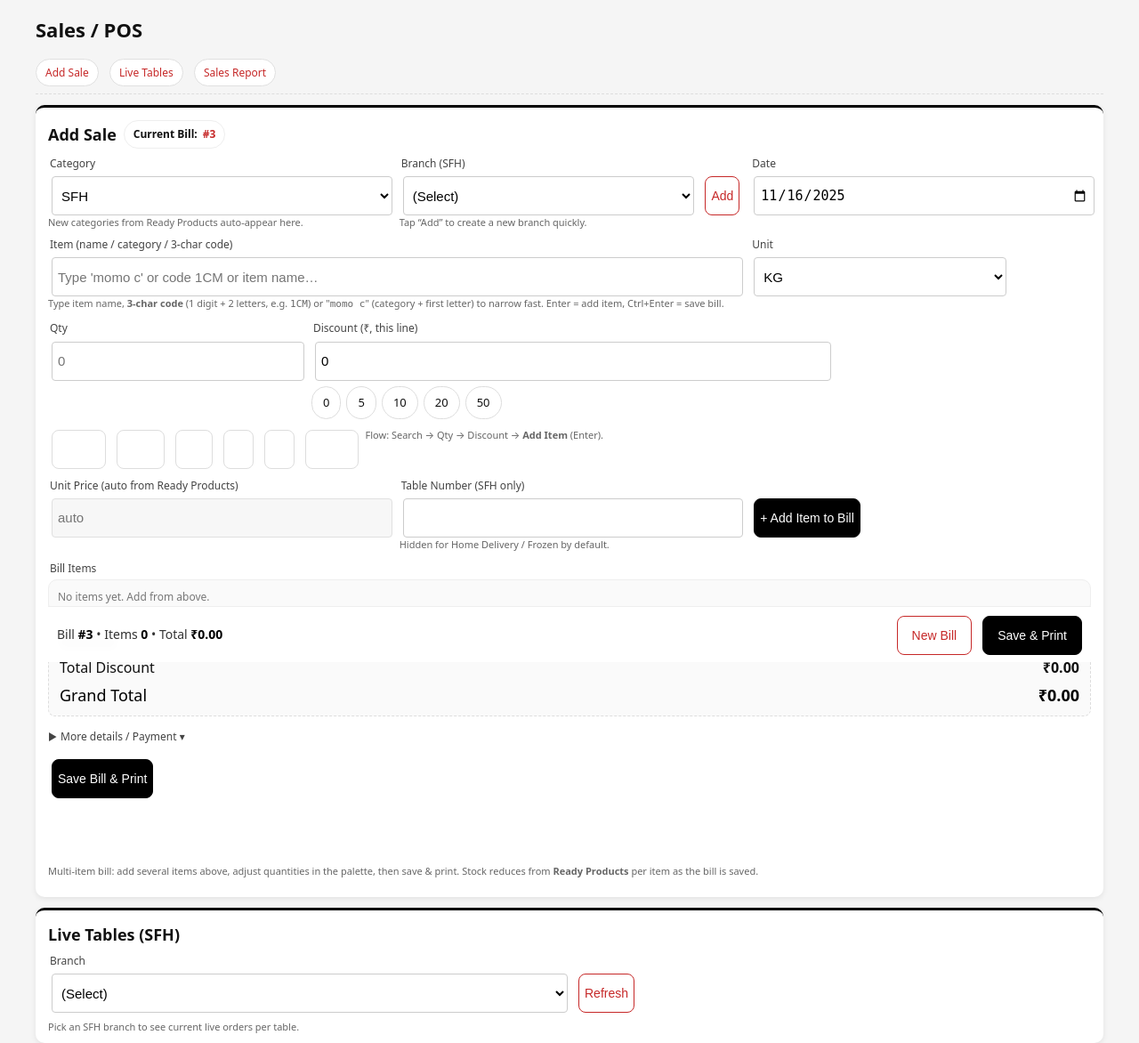
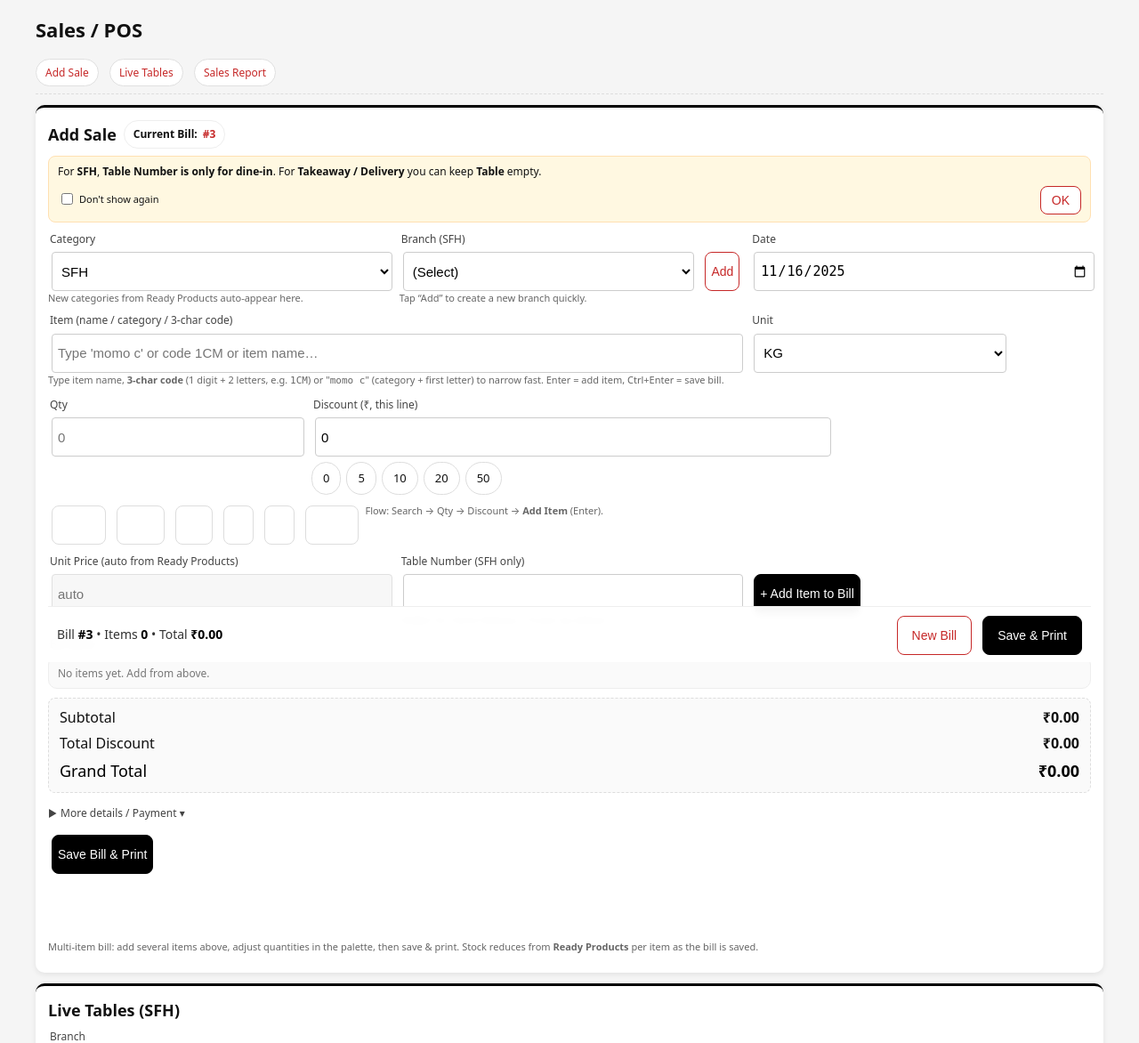
Before and after one commit to debarshiMondal/tbm_inventory_tracker, a FastAPI app: page /sales in a window 1280 px wide. Shown: the part 56-1228 px from the top of the page at 89% size. Run offline with FastAPI, Linux system fonts and the light colour scheme; data that the repository does not hold is empty.

Commit message:
Update sales.html

```diff
--- a/templates/sales.html
+++ b/templates/sales.html
@@ -361,6 +361,21 @@
         <span class="kpi">Current Bill: <b id="billOrderLabel">#–</b></span>
       </h2>
 
+      <!-- SFH table info (with "Don't show again") -->
+      <div id="sfhTableTip" style="display:none; margin:6px 0 10px; padding:8px 10px; background:#fff8e1; border:1px solid #ffe0b2; border-radius:8px;">
+        <div style="font-size:12px; margin-bottom:6px;">
+          For <b>SFH</b>, <b>Table Number is only for dine-in</b>.
+          For <b>Takeaway / Delivery</b> you can keep <b>Table</b> empty.
+        </div>
+        <div style="display:flex; align-items:center; justify-content:space-between; gap:8px;">
+          <label style="font-size:11px; display:flex; align-items:center; gap:4px;">
+            <input type="checkbox" id="sfhTableTipHide">
+            Don't show again
+          </label>
+          <button type="button" id="sfhTableTipClose" class="btn-plain" style="height:32px; padding:0 12px;">OK</button>
+        </div>
+      </div>
+
       <!-- High-level: Category + Branch + Date -->
       <div class="pos-grid" style="margin-bottom:8px;">
         <div class="field w4">
@@ -535,7 +550,7 @@
             </div>
             <div class="hint">
               For Home Delivery, payment defaults to UPI and table stays hidden.
-              For SFH, table is required, and payment defaults to Live.
+              For SFH, use table numbers for dine-in only. For Takeaway / Delivery you can keep Table Number empty.
             </div>
           </div>
         </div>
@@ -773,6 +788,11 @@
 
     const toastEl = document.getElementById('toast');
 
+    // SFH tip elements
+    const sfhTableTip      = document.getElementById('sfhTableTip');
+    const sfhTableTipHide  = document.getElementById('sfhTableTipHide');
+    const sfhTableTipClose = document.getElementById('sfhTableTipClose');
+
     // ---------- State ----------
     const DEFAULT_CATEGORIES = ['Home Delivery','Frozen Products','SFH'];
 
@@ -857,6 +877,20 @@
       localStorage.setItem('tbm_last_order_id', String(id));
       updateOrderLabels();
       return String(id);
+    }
+
+    // SFH table tip init
+    function initSfhTableTip(){
+      if(!sfhTableTip || !sfhTableTipClose || !sfhTableTipHide) return;
+      const KEY = 'tbm_sfh_table_tip_hide';
+      if(localStorage.getItem(KEY) === '1') return;
+      sfhTableTip.style.display = 'block';
+      sfhTableTipClose.addEventListener('click', ()=>{
+        if(sfhTableTipHide.checked){
+          localStorage.setItem(KEY, '1');
+        }
+        sfhTableTip.style.display = 'none';
+      });
     }
 
     // ---------- Ready Products & categories ----------
@@ -1078,12 +1112,25 @@
       const filterFn = (info)=>{
         if(filterCatExplicit && info.item_category !== filterCatExplicit) return false;
         if(catToken){
-          if(!info.item_category || info.item_category.toLowerCase().indexOf(catToken) === -1) return false;
+          if(!info.item_category || info.item_category.toLowerCase().indexOf(catToken) === -1){
+            // allow "momo" to match either category or name if only 1 token
+            if(parts.length === 1){
+              const lowerName = info.name.toLowerCase();
+              const code = (info.code || '').toLowerCase();
+              if(!lowerName.startsWith(catToken) && !code.startsWith(catToken)) return false;
+            }else{
+              return false;
+            }
+          }
         }
-        if(!nameToken) return true;
-        const lowerName = (info.name || '').toLowerCase();
-        const code = (info.code || '').toLowerCase();
-        return lowerName.startsWith(nameToken) || code.startsWith(nameToken);
+
+        if(nameToken){
+          const lowerName = info.name.toLowerCase();
+          const code = (info.code || '').toLowerCase();
+          if(!lowerName.startsWith(nameToken) && !code.startsWith(nameToken)) return false;
+        }
+
+        return true;
       };
 
       for(const key in readyIndexByName){
@@ -1602,11 +1649,6 @@
       const category = saleCategory.value || 'SFH';
       const branch = category === 'SFH' ? (branchSelect.value || '') : '';
       const date = saleDate.value || null;
-      if(category === 'SFH' && !saleTable.value.trim()){
-        alert('Table is required for SFH.');
-        saleTable.focus();
-        return;
-      }
 
       const orderId = reserveOrderId();
       const payloadBase = {
@@ -1890,6 +1932,7 @@
       togglePay();
       lockReportToTodayOnMobile();
       buildColumnChooser();
+      initSfhTableTip();
       await runReport();
       liveBranch.value = branchSelect.value || '';
       if(liveBranch.value) loadLiveTables();
```
